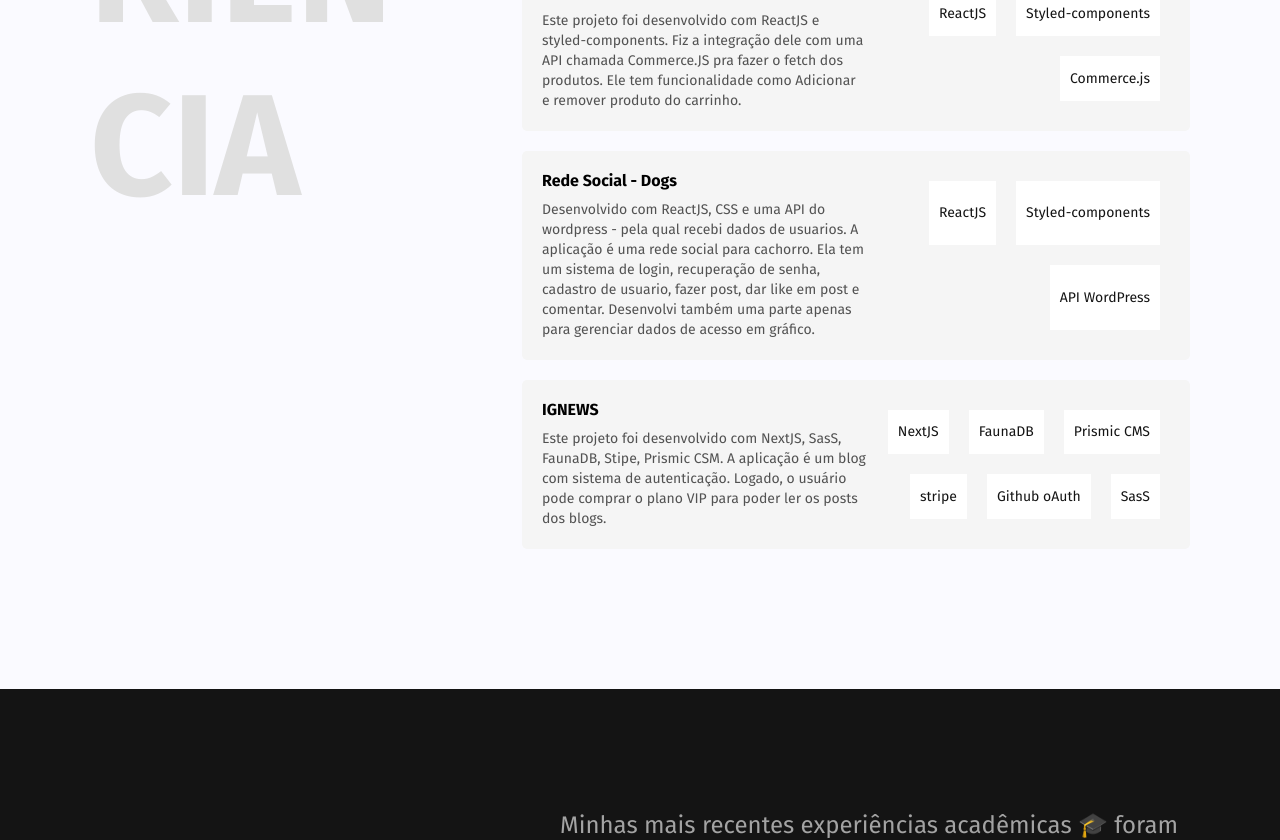
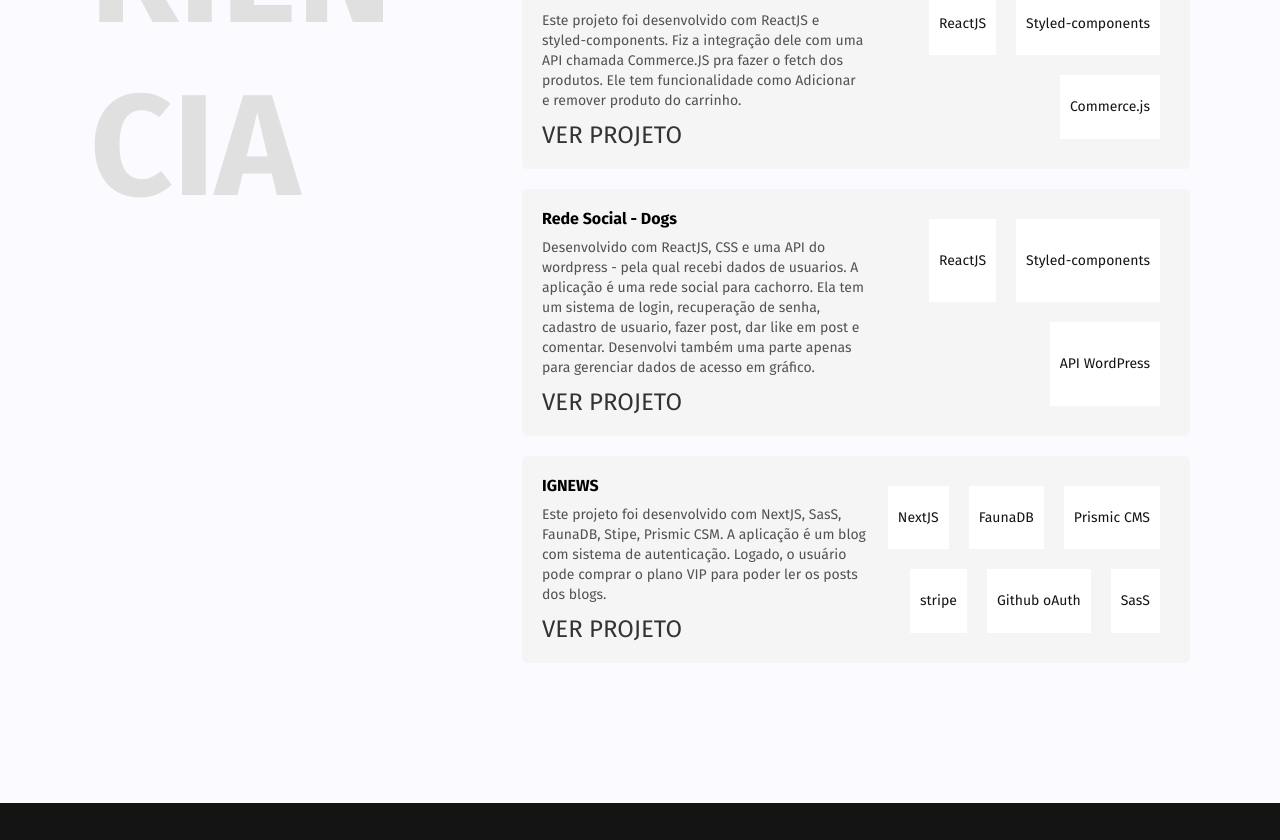
Before and after one commit to WellSantos-Dev/Portfolio, a React (Create React App) app: page / in a window 1280 px wide. Shown: the part 1060-1900 px from the top of the page. Built offline with nearby package versions, Linux system fonts and the light colour scheme.

Commit message:
Linkando dogs

```diff
--- a/src/components/Experience.js
+++ b/src/components/Experience.js
@@ -16,7 +16,7 @@ export const Experience = () => {
             <div className="aprensentacao">
               <p id="whoami">Há cerca de 4 anos atrás eu comecei praticar Programação. Desenvolvi vários projetos com <span className="bold">ReactJS, NextJS, Styled-Components, Strapi, Stripe, SasS, FaunaDB, oAuth, Prismic CMS, Firebase, JavaScript, HTML e CSS</span>. Os projetos abaixo são os que mais me agregaram conhecimento na pratica.</p>
               <Box ano="2022" nomeProjeto="Bikcraft" p="Este projeto foi desenvolvido com ReactJS e styled-components. Fiz a integração dele com uma API chamada Commerce.JS pra fazer o fetch dos produtos. Ele tem funcionalidade como Adicionar e remover produto do carrinho." tecnologias={['ReactJS', 'Styled-components', 'Commerce.js']}/>
-              <Box ano="2021" nomeProjeto="Rede Social - Dogs" p="Desenvolvido com ReactJS, CSS e uma API do wordpress - pela qual recebi dados de usuarios. A aplicação é uma rede social para cachorro. Ela tem um sistema de login, recuperação de senha, cadastro de usuario, fazer post, dar like em post e comentar. Desenvolvi também uma parte apenas para gerenciar dados de acesso em gráfico." tecnologias={['ReactJS', 'Styled-components', 'API WordPress']}/>
+              <Box ano="2021" nomeProjeto="Rede Social - Dogs" p="Desenvolvido com ReactJS, CSS e uma API do wordpress - pela qual recebi dados de usuarios. A aplicação é uma rede social para cachorro. Ela tem um sistema de login, recuperação de senha, cadastro de usuario, fazer post, dar like em post e comentar. Desenvolvi também uma parte apenas para gerenciar dados de acesso em gráfico." tecnologias={['ReactJS', 'Styled-components', 'API WordPress']} linkProjeto="https://redesocialdogs.vercel.app/"/>
               <Box ano="2022" nomeProjeto="IGNEWS" p="Este projeto foi desenvolvido com NextJS, SasS, FaunaDB, Stipe, Prismic CSM. A aplicação é um blog com sistema de autenticação. Logado, o usuário pode comprar o plano VIP para poder ler os posts dos blogs. " tecnologias={['NextJS', 'FaunaDB', 'Prismic CMS', 'stripe', 'Github oAuth', 'SasS']}/>
             </div>
           </div>
--- a/src/components/Items/Box.js
+++ b/src/components/Items/Box.js
@@ -1,12 +1,13 @@
 import styles from 'styled-components'
 
-export const Box = ({ano, nomeProjeto, p, tecnologias}) => {
+export const Box = ({ano, nomeProjeto, p, tecnologias, linkProjeto}) => {
   return (
     <Container>
       <div className="box">
         <div className="info-projeto">
           <h1>{nomeProjeto}</h1>
           <p>{p}</p>
+          <a href={linkProjeto} target="_blank" >VER PROJETO</a>
         </div>
         <div className="tecnologias">
           {tecnologias.map((tecnologia) => (
@@ -27,6 +28,11 @@ const Container = styles.div`
     padding: 20px;
     margin: 20px 0;
 
+    a {
+      color: #333;
+      text-decoration: none;
+    }
+
     .info-projeto {
       max-width: 325px;
     }
@@ -43,6 +49,7 @@ const Container = styles.div`
       font-size: 0.875rem;
       color: #525252;
       line-height: 20px;
+      padding-bottom: 0.625rem;
     }
 
     .tecnologias {
```
